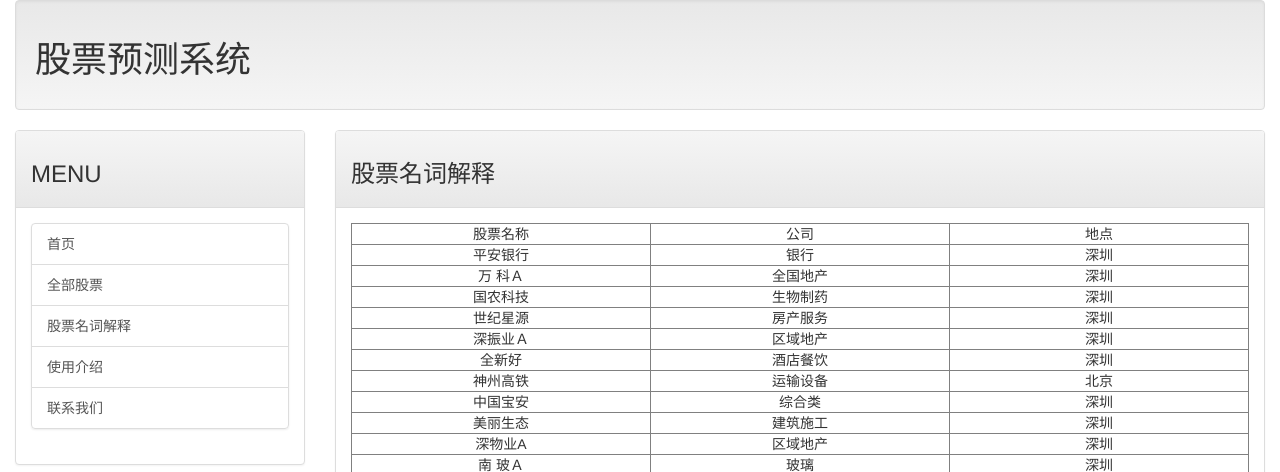
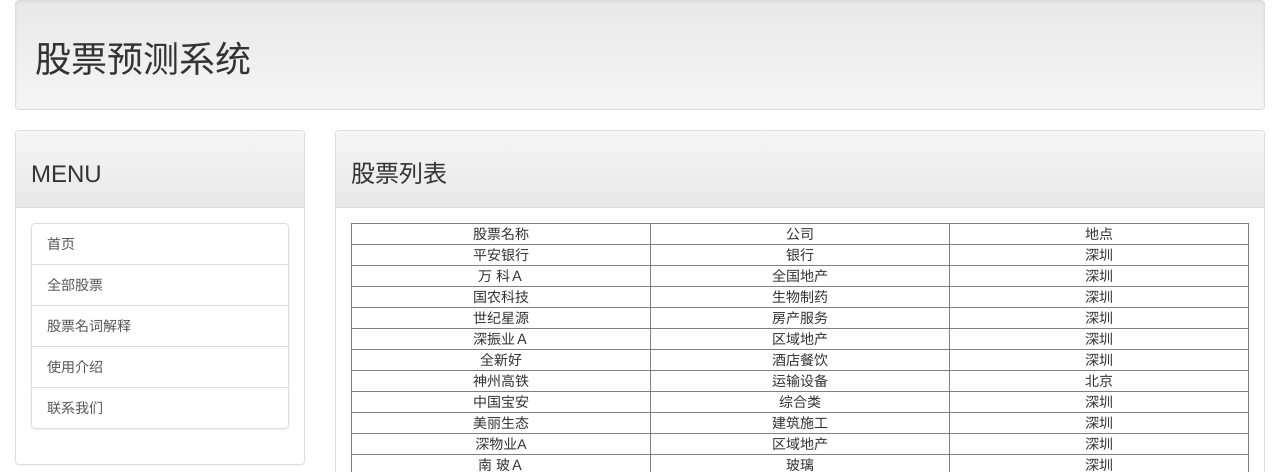
Before and after one commit to julietxiao/StockBlog, a Django app: page /list in a window 1280 px wide. Shown: the top 472 px of the page. Run offline with Django 3.2, Linux system fonts and the light colour scheme; data comes from the database, SQL or seed files in the repository.

Commit message:
一些细节小改动

```diff
--- a/templates/index.html
+++ b/templates/index.html
@@ -2,7 +2,7 @@
 {% extends 'base.html' %}
 {% block title %} 股票预测系统{% endblock %}
 {% block headmesage %}
-    <h3 style="font-family: 楷体;">本站股票列表</h3>
+    <h3 style="font-family: 楷体;">首页</h3>
 {% endblock %}
 {% block content %}
     <div class="item4">
--- a/templates/list.html
+++ b/templates/list.html
@@ -1,8 +1,8 @@
 <!DOCTYPE html>
 {% extends 'base.html' %}
-{% block title %} {{ stock.name }}-名词解释 {% endblock %}
+{% block title %} 股票列表 {% endblock %}
 {% block headmesage %}
-    <h3 style="font-family: 楷体;">股票名词解释</h3>
+    <h3 style="font-family: 楷体;">股票列表</h3>
  {% endblock %}
 {% block content %}
     <table border=1>
```
